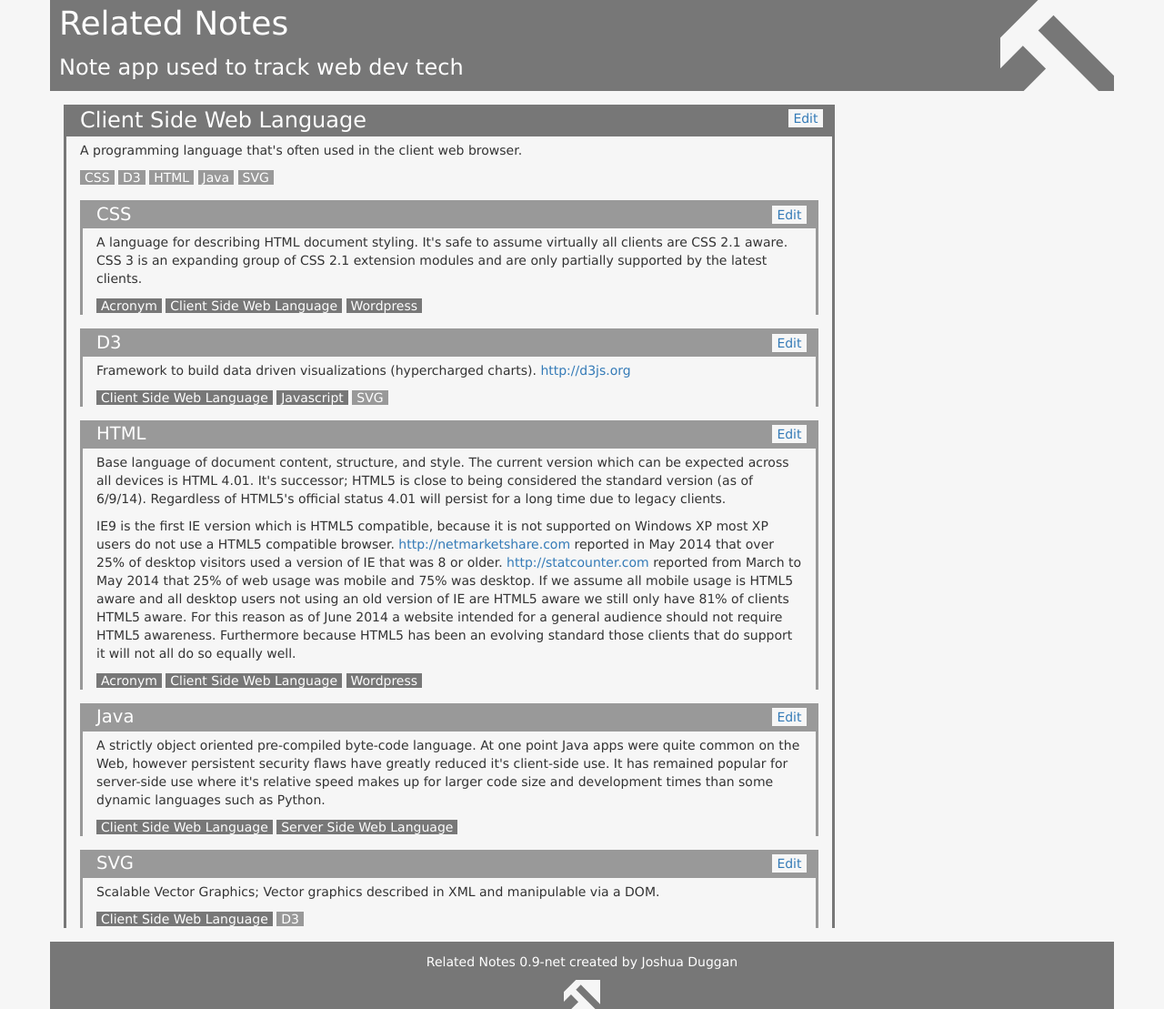
After one commit to joshuaduggan/related-notes, a PHP site: page /dev/samplenote.html in a window 1280 px wide. The commit adds this page. Shown: the whole page at 91% size. Run offline with PHP 8.4, Linux system fonts and the light colour scheme; some libraries are stand-ins or nearby versions.

Commit message:
Pre minor changes to DB

```diff
--- a/misc/DBStructure.txt
+++ b/misc/DBStructure.txt
@@ -30,10 +30,12 @@ Valid rel_type.structure values with valid rel_core.role values
 - one-one (Default)
     - NULL
 - one-many (Category, Home)
-    - root
-    - NULL
+    - parent
+    - child
 
 #### Notes
+
+Names and descriptions in the DB are not sanitized. They must always be processed for the immediate use, whether it be resubmishion into the DB or display via HTML.
 
 Currently as of 0.2.0 a one-many type relation has many seperate relations to the many note. This is due to the legacy of the previous DB design. In future it may be changed to the seemingly more logical system of haveing a single relation with greater than 2 legs to relate to the "many" notes. I have not done it at this point because there may be advantages to always haveing precisely two legs to each relation and allowing the view of the DB complete say over how the relations are displayed, plus there may be additional complications when there are more than one "one-many" relations pointing to the same "one" note...
 
--- a/public_html/common.php
+++ b/public_html/common.php
@@ -1,7 +1,7 @@
 <?php
 define('LOCAL', true);
 define('VERSION', '0.2.1' . (LOCAL ? '-loc' : '-net'));
-define('DB_NAME', 'related_notes_0_2_test');
+define('DB_NAME', 'related_notes_0_2');
 define('DB_HOST', (LOCAL ? 'localhost' : 'mysql.joshuaduggan.com'));
 
 # Requires a php ini file like this:
@@ -203,7 +203,7 @@ EOT;
  */
 function handleIt($errorMessage) {
   if (LOCAL) {
-    echo $errorMessage . "\n";
+    echo 'SQL Error message via handleIt: ' . $errorMessage . "\n";
     die();
   } else {
     echo "Oh dear... the server has experienced a problem. Perhaps you could "
--- /dev/null
+++ b/public_html/dev/samplenote.html
@@ -0,0 +1,87 @@
+<!doctype html>
+<html>
+<head>
+<meta charset="utf-8">
+<meta name="viewport" content="width=device-width, initial-scale=1"><title>Related Notes</title>
+<link rel="shortcut icon" href="/favicon.ico" type="image/x-icon">
+<link rel="icon" href="/favicon.ico" type="image/x-icon">
+<link href="../bootstrap-3.3.6-dist/css/bootstrap.min.css" rel="stylesheet">
+<link rel="stylesheet" href="../main.css" />
+<link rel="stylesheet" href="../relatednotes.css" />
+</head>
+<!--[if lt IE 9]>
+<script src="https://oss.maxcdn.com/html5shiv/3.7.2/html5shiv.min.js">
+</script>
+<script src="https://oss.maxcdn.com/respond/1.4.2/respond.min.js"></script>
+<![endif]-->
+<body>
+<div id='main' class='container'><div class='row'>
+<header>
+<figure class="jd-icon-light jd-icon-light-header"></figure>
+<div>
+<h1><a href="./">Related Notes</a></h1>
+<h3>Note app used to track web dev tech</h3>
+</div>
+</header></div>
+<div class='row'>
+<div class='col-sm-9'><section id='41note' class='jd-cat'>
+<div class='jd-h-block'><a href='edit.php?id=41'>Edit</a><h3>Client Side Web Language</h3></div>
+<p>A programming language that's often used in the client web browser.</p>
+<p><a href='./?note=19' class='jd-note-link'>CSS</a>
+<a href='./?note=50' class='jd-note-link'>D3</a>
+<a href='./?note=21' class='jd-note-link'>HTML</a>
+<a href='./?note=22' class='jd-note-link'>Java</a>
+<a href='./?note=51' class='jd-note-link'>SVG</a>
+</p>
+<section id='19note' class='jd-note'>
+<div class='jd-h-block'><a href='edit.php?id=19'>Edit</a><h3>CSS</h3></div>
+<p>A language for describing HTML document styling. It's safe to assume virtually all clients are CSS 2.1 aware. CSS 3 is an expanding group of CSS 2.1 extension modules and are only partially supported by the latest clients.</p>
+<p><a href='./?cat=43' class='jd-cat-link'>Acronym</a>
+<a href='./?cat=41' class='jd-cat-link'>Client Side Web Language</a>
+<a href='./?cat=37' class='jd-cat-link'>Wordpress</a>
+</p>
+</section>
+<section id='50note' class='jd-note'>
+<div class='jd-h-block'><a href='edit.php?id=50'>Edit</a><h3>D3</h3></div>
+<p>Framework to build data driven visualizations (hypercharged charts). <a href="http://d3js.org">http://d3js.org</a></p>
+<p><a href='./?cat=41' class='jd-cat-link'>Client Side Web Language</a>
+<a href='./?cat=23' class='jd-cat-link'>Javascript</a>
+<a href='./?note=51' class='jd-note-link'>SVG</a>
+</p>
+</section>
+<section id='21note' class='jd-note'>
+<div class='jd-h-block'><a href='edit.php?id=21'>Edit</a><h3>HTML</h3></div>
+<p>Base language of document content, structure, and style. The current version which can be expected across all devices is HTML 4.01. It's successor; HTML5 is close to being considered the standard version (as of 6/9/14). Regardless of HTML5's official status 4.01 will persist for a long time due to legacy clients.
+</p>
+<p>IE9 is the first IE version which is HTML5 compatible, because it is not supported on Windows XP most XP users do not use a HTML5 compatible browser. <a href="http://netmarketshare.com">http://netmarketshare.com</a> reported in May 2014 that over 25% of desktop visitors used a version of IE that was 8 or older. <a href="http://statcounter.com">http://statcounter.com</a> reported from March to May 2014 that 25% of web usage was mobile and 75% was desktop. If we assume all mobile usage is HTML5 aware and all desktop users not using an old version of IE are HTML5 aware we still only have 81% of clients HTML5 aware. For this reason as of June 2014 a website intended for a general audience should not require HTML5 awareness. Furthermore because HTML5 has been an evolving standard those clients that do support it will not all do so equally well.</p>
+<p><a href='./?cat=43' class='jd-cat-link'>Acronym</a>
+<a href='./?cat=41' class='jd-cat-link'>Client Side Web Language</a>
+<a href='./?cat=37' class='jd-cat-link'>Wordpress</a>
+</p>
+</section>
+<section id='22note' class='jd-note'>
+<div class='jd-h-block'><a href='edit.php?id=22'>Edit</a><h3>Java</h3></div>
+<p>A strictly object oriented pre-compiled byte-code language. At one point Java apps were quite common on the Web, however persistent security flaws have greatly reduced it's client-side use. It has remained popular for server-side use where it's relative speed makes up for larger code size and development times than some dynamic languages such as Python.</p>
+<p><a href='./?cat=41' class='jd-cat-link'>Client Side Web Language</a>
+<a href='./?cat=42' class='jd-cat-link'>Server Side Web Language</a>
+</p>
+</section>
+<section id='51note' class='jd-note'>
+<div class='jd-h-block'><a href='edit.php?id=51'>Edit</a><h3>SVG</h3></div>
+<p>Scalable Vector Graphics; Vector graphics described in XML and manipulable via a DOM.</p>
+<p><a href='./?cat=41' class='jd-cat-link'>Client Side Web Language</a>
+<a href='./?note=50' class='jd-note-link'>D3</a>
+</p>
+</section>
+</section>
+</div>
+</div>
+<div class='row'>
+<footer><p>Related Notes 0.9-net created by <a href='http://joshuaduggan.com/'>Joshua Duggan</a></p>
+<figure class='jd-icon-light jd-icon-light-footer'></figure></footer>
+</div>
+<script  src="https://ajax.googleapis.com/ajax/libs/jquery/1.11.1/jquery.min.js"></script>
+<script src="../bootstrap-3.3.6-dist/js/bootstrap.min.js"></script>
+</div>
+</body>
+</html>
```
Also changed, not shown: misc/related_notes_0_2.sql (+109 -33 lines), misc/working.sql (+40 -3 lines), public_html/makerelations.php (+11 -4 lines), public_html/shownote.php (added, +41 -0 lines).
